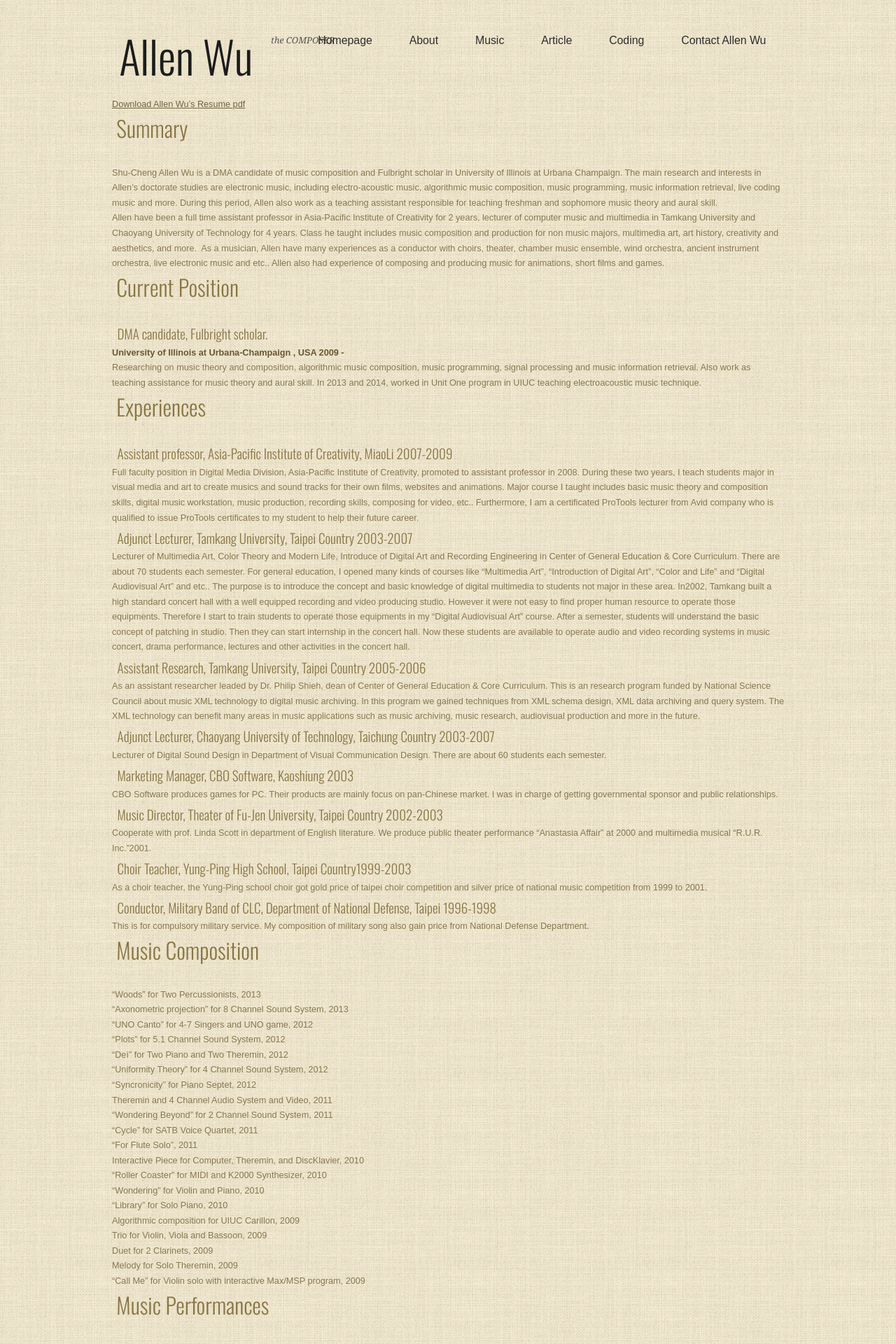
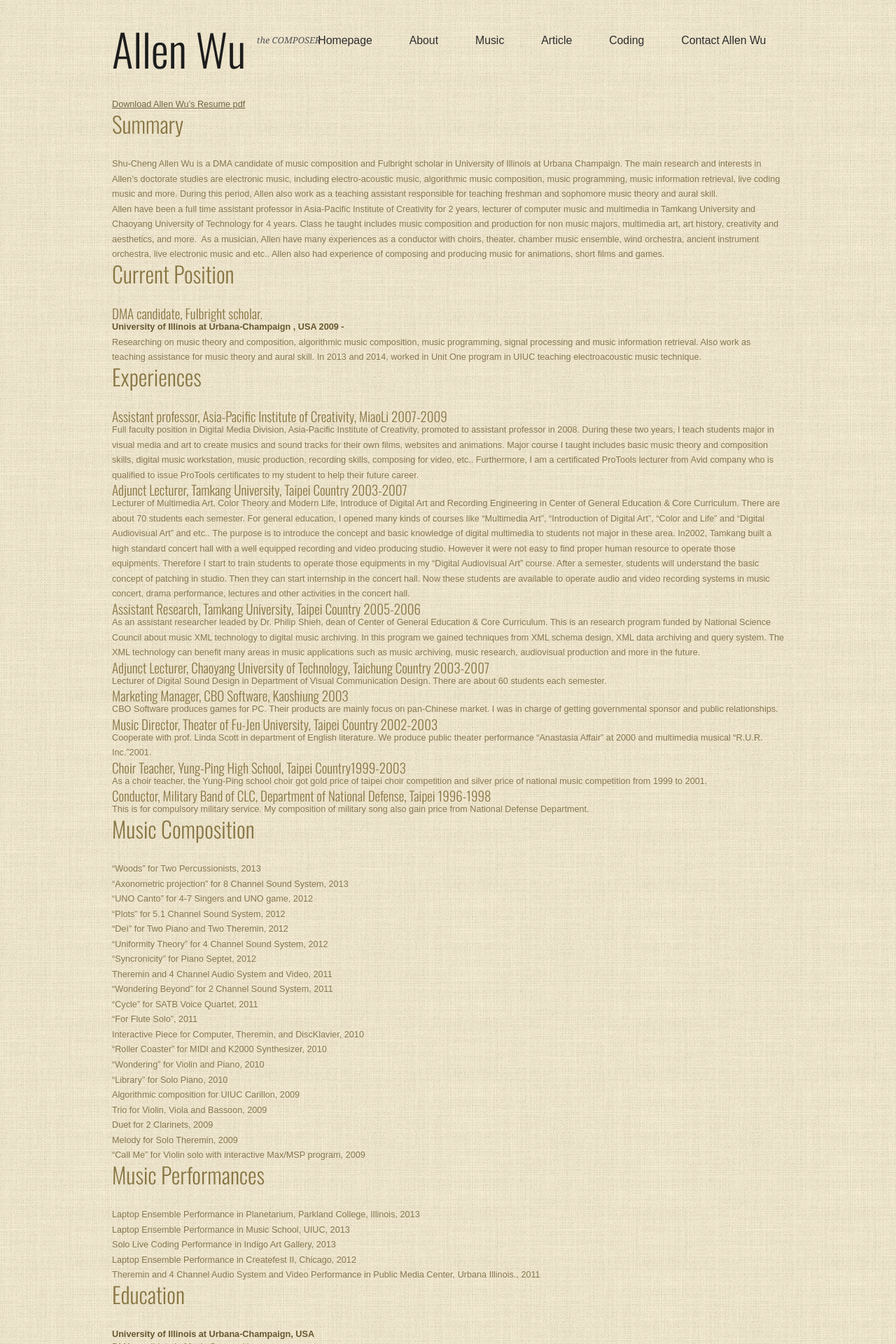
Before and after one commit to allenloves/allenloves.github.io, a Jekyll site: the page built from about.md, in a window 1280 px wide. Shown: the top 1920 px of the page at 70% size. Built offline with Jekyll 4.4.1, drawn with Linux system fonts in a browser that asks for light colours; nearby versions of some CDN libraries.

Commit message:
edit css

```diff
--- a/css/style.css
+++ b/css/style.css
@@ -20,8 +20,8 @@ body, #skel-panels-pageWrapper {
 }
 
 h1, h2, h3 {
-	margin: 0.2em;
-	padding: 0.2em;
+	margin: 0em;
+	padding: 0em;
 	text-transform: none;
 	font-family: 'Oswald', sans-serif;
 	font-weight: 300;
```
Also changed, not shown: about.md (+1 -1 lines).
